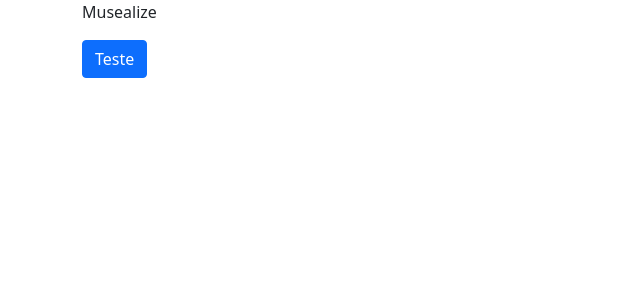
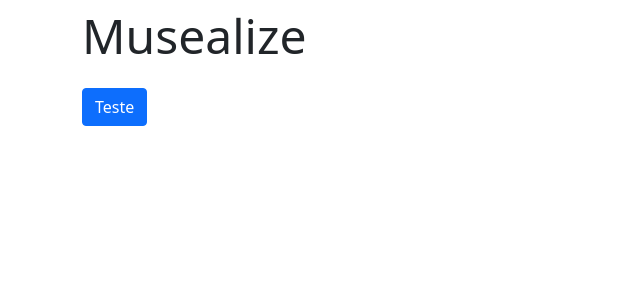
Before and after one commit to Brunnosama/musealize-service, a React (Create React App) app in the folder front-end/: page / in a window 1280 px wide. Shown: the top 300 px of the page, without its empty margins (0-640 px from the left). Built offline with nearby package versions, Linux system fonts and the light colour scheme.

Commit message:
chore: add styled-components

```diff
--- a/front-end/package.json
+++ b/front-end/package.json
@@ -10,11 +10,13 @@
     "@types/node": "^16.7.13",
     "@types/react": "^18.0.0",
     "@types/react-dom": "^18.0.0",
+    "@types/styled-components": "^5.1.25",
     "bootstrap": "^5.1.3",
     "react": "^18.2.0",
     "react-bootstrap": "^2.4.0",
     "react-dom": "^18.2.0",
     "react-scripts": "5.0.1",
+    "styled-components": "^5.3.5",
     "typescript": "^4.4.2",
     "web-vitals": "^2.1.0"
   },
--- a/front-end/src/App.tsx
+++ b/front-end/src/App.tsx
@@ -1,13 +1,18 @@
 import { Button, Container } from "react-bootstrap"
+import styled from "styled-components";
 
 function App() {
   return (
     <Container>
-      <p>Musealize</p>
+      <Title>Musealize</Title>
       <Button>Teste</Button>
     </Container>
 
   );
 }
 
+const Title = styled.p`
+  font-size: 3rem;
+`
+
 export default App;
```
Also changed, not shown: 1 other file (tests, documents, lock files or other folders).
